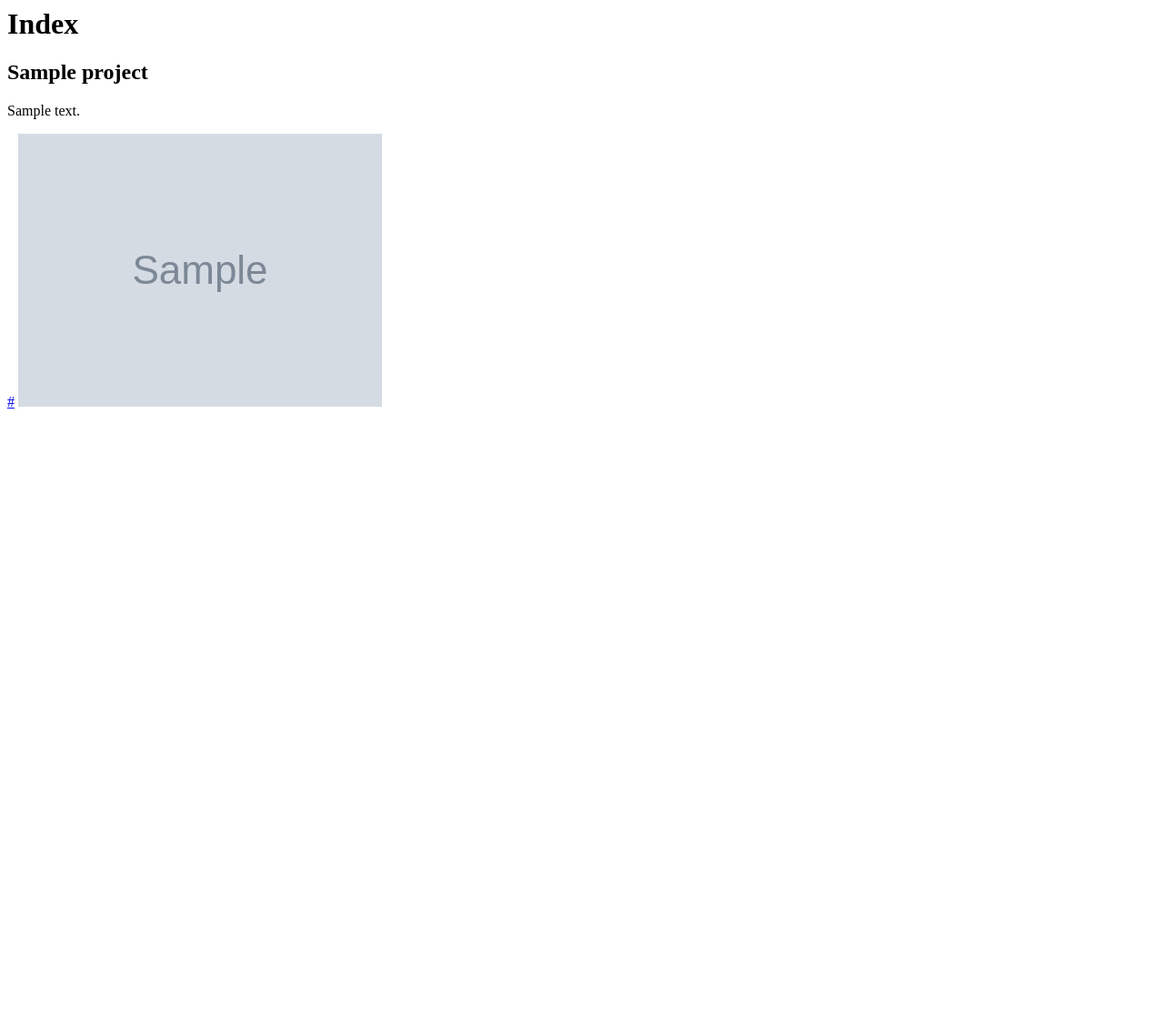
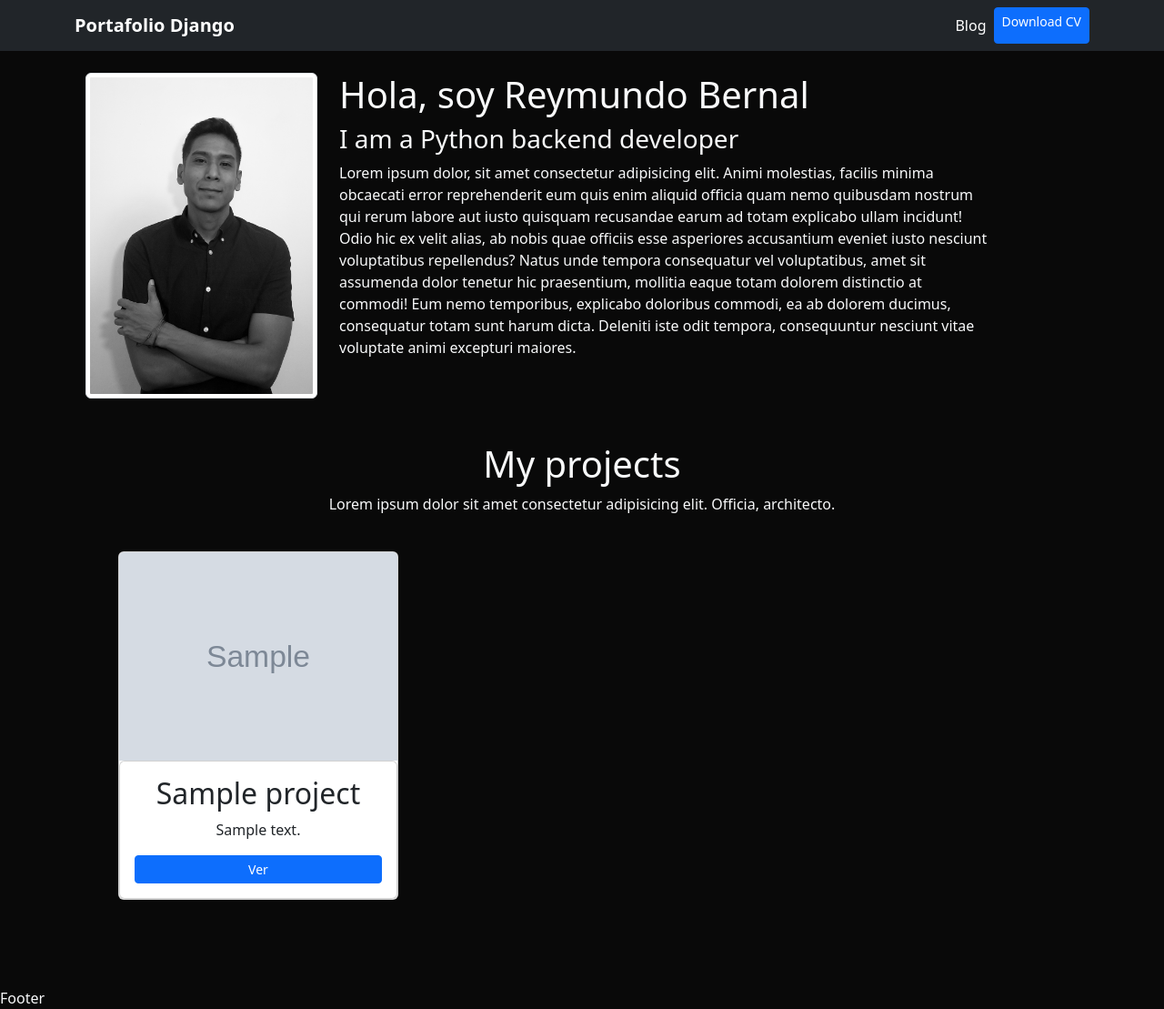
Before and after one commit to ReymundoB/Portfolio, a Django app: page / in a window 1280 px wide. Shown: the whole page at 91% size. Before the commit the page ends 449 px from the top, so only its background shows below. Run offline with Django 4.2, Linux system fonts and the light colour scheme; tables that the repository leaves empty hold one stand-in row (values such as "Sample post"); grey boxes marked "Sample" are stand-in pictures.

Commit message:
Add-styles

```diff
--- a/blog/templates/post_detail.html
+++ b/blog/templates/post_detail.html
@@ -1,3 +1,6 @@
+{% extends 'layout.html' %}
+
+{% block content%}
 
 <h1>{{detail.title}}</h1>
 <p>{{detail.date}}</p>
@@ -6,3 +9,5 @@
 
 
 <img src="{{detail.image.url}}" alt="Cargando...">
+
+{% endblock %}
--- /dev/null
+++ b/briefcase/static/main.css
@@ -0,0 +1,13 @@
+body {
+    background: #090909;
+}
+
+.bd-black {
+    background: #000;
+
+}
+
+.card-project:hover {
+    border: 1px solid #340bed;
+    cursor: pointer;
+}
--- a/briefcase/templates/index.html
+++ b/briefcase/templates/index.html
@@ -1,11 +1,43 @@
-<h1>Index</h1>
-{% for project in projects %}
-    <h2>{{project.title}}</h2>
-    <p>{{project.description}}</p>
+{% extends 'layout.html' %}
 
-    {% if project.url %}
-        <a href="{{project.url}}">{{project.url}}</a>
-    {% endif %}
+{% block content%}
 
-    <img src="{{project.image.url}}" alt="{{Cargando...}}">
-{% endfor %}
+{% load static %}
+<header class="row">
+    <div class="col-md-3">
+        <img src="{% static 'portfolio/rey.jpg' %}" alt="Cargando..." class=" img-thumbnail">
+
+    </div>
+    <div class="col-md-8 ">
+        <h1>Hola, soy Reymundo Bernal</h1>
+        <h3>I am a Python backend developer</h3>
+        <p >Lorem ipsum dolor, sit amet consectetur adipisicing elit. Animi molestias, facilis minima obcaecati error reprehenderit eum quis enim aliquid officia quam nemo quibusdam nostrum qui rerum labore aut iusto quisquam recusandae earum ad totam explicabo ullam incidunt! Odio hic ex velit alias, ab nobis quae officiis esse asperiores accusantium eveniet iusto nesciunt voluptatibus repellendus? Natus unde tempora consequatur vel voluptatibus, amet sit assumenda dolor tenetur hic praesentium, mollitia eaque totam dolorem distinctio at commodi! Eum nemo temporibus, explicabo doloribus commodi, ea ab dolorem ducimus, consequatur totam sunt harum dicta. Deleniti iste odit tempora, consequuntur nesciunt vitae voluptate animi excepturi maiores.</p>
+
+    </div>
+
+</header>
+<div class="row my-4 p-4 text-center">
+        <h1>My projects</h1>
+        <p>Lorem ipsum dolor sit amet consectetur adipisicing elit. Officia, architecto.</p>
+
+        {% for project in projects %}
+            <div class="col-md-4 p-4">
+                <div class="card card-project">
+                    <img src="{{project.image.url}}" alt="{{Cargando...}}" class="card-img-top">
+                    <div class="card card-body">
+                        <h2>{{project.title}}</h2>
+                        <p>{{project.description}}</p>
+                        {% if project.url %}
+                            <a href="{{project.url}}" class="btn btn-primary btn-sm" target="_blank">Ver</a>
+                        {% endif %}
+
+
+                    </div>
+                </div>
+
+            </div>
+        {% endfor %}
+</div>
+
+
+{% endblock%}
--- /dev/null
+++ b/briefcase/templates/layout.html
@@ -0,0 +1,29 @@
+{% load static %}
+
+<!DOCTYPE html>
+<html lang="en">
+<head>
+    <meta charset="UTF-8">
+    <meta http-equiv="X-UA-Compatible" content="IE=edge">
+    <meta name="viewport" content="width=device-width, initial-scale=1.0">
+    <title>Django portfolio</title>
+    <link rel="stylesheet" href="https://cdn.jsdelivr.net/npm/bootstrap@5.3.0-alpha3/dist/css/bootstrap.min.css
+    ">
+    <link rel="stylesheet" href="{% static 'main.css' %}">
+</head>
+<body class="text-light">
+
+    {% include 'snippets/navbar.html' %}
+
+    <div class="container p-4">
+        {% block content%}
+        {% endblock %}
+
+
+    </div>
+
+
+    <footer>Footer</footer>
+
+</body>
+</html>
--- /dev/null
+++ b/briefcase/templates/snippets/navbar.html
@@ -0,0 +1,21 @@
+{% load static %}
+
+<nav class="navbar navbar-expand-lg navbar-dark  bg-dark">
+    <div class="container">
+      <a class="navbar-brand fw-bold" href="/">Portafolio Django </a>
+      <button class="navbar-toggler" type="button" data-bs-toggle="collapse" data-bs-target="#navbarNav" aria-controls="navbarNav" aria-expanded="false" aria-label="Toggle navigation">
+        <span class="navbar-toggler-icon"></span>
+      </button>
+      <div class="collapse navbar-collapse" id="navbarNav">
+        <ul class="navbar-nav ms-auto">
+          <li class="nav-item">
+            <a class="nav-link active" aria-current="page" href="{% url 'posts' %}">Blog</a>
+          </li>
+          <li class="nav-item d-flex aling-items-center">
+            <a class="btn btn-primary btn-sm" href="{% static 'portfolio/cv.pdf' %}" target="_blank">Download CV</a>
+          </li>
+
+        </ul>
+      </div>
+    </div>
+  </nav>
```
Also changed, not shown: blog/templates/posts.html (+8 -0 lines), briefcase/static/portfolio/rey.jpg (added), 1 other file.
